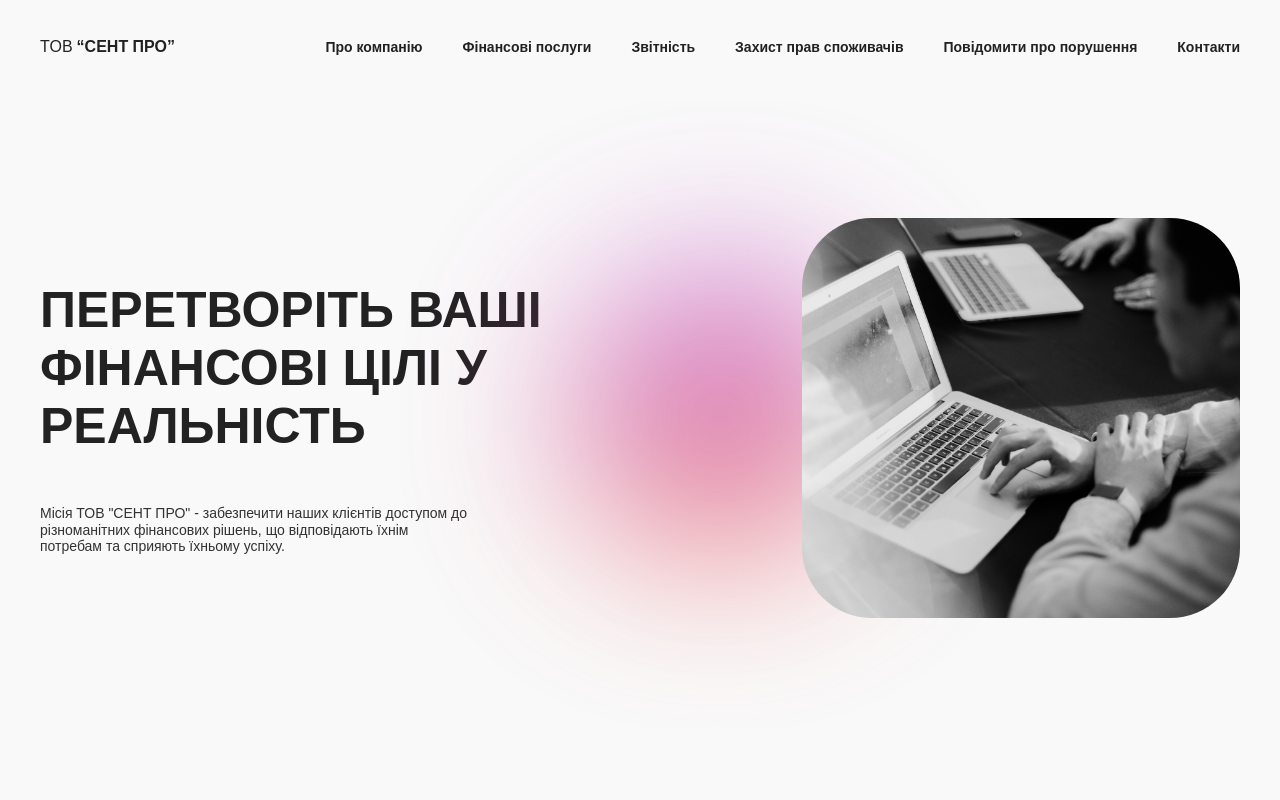
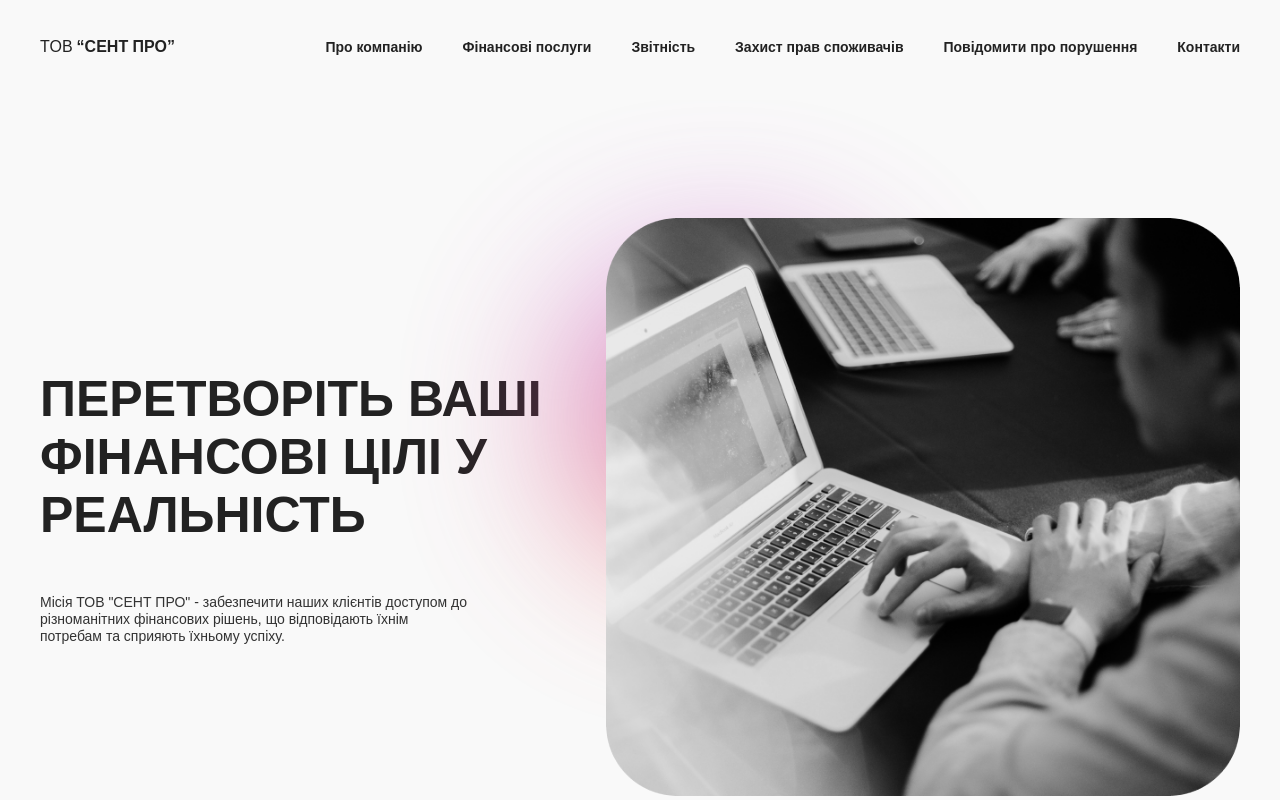
Before and after one commit to purr-purr/litefinance.com.ua, a Next.js app: page / in a window 1280 px wide. Shown: the top 800 px of the page. Built offline with nearby package versions, Linux system fonts and the light colour scheme.

Commit message:
fix: intro-component poster size

```diff
--- a/src/modules/home/components/Intro/Intro.module.scss
+++ b/src/modules/home/components/Intro/Intro.module.scss
@@ -78,6 +78,9 @@
 		display: block;
 		height: auto;
 		width: 100%;
-		max-height: 400px;
+
+		@include media($mobile-bp) {
+			max-height: 400px;
+		}
 	}
 }
```
